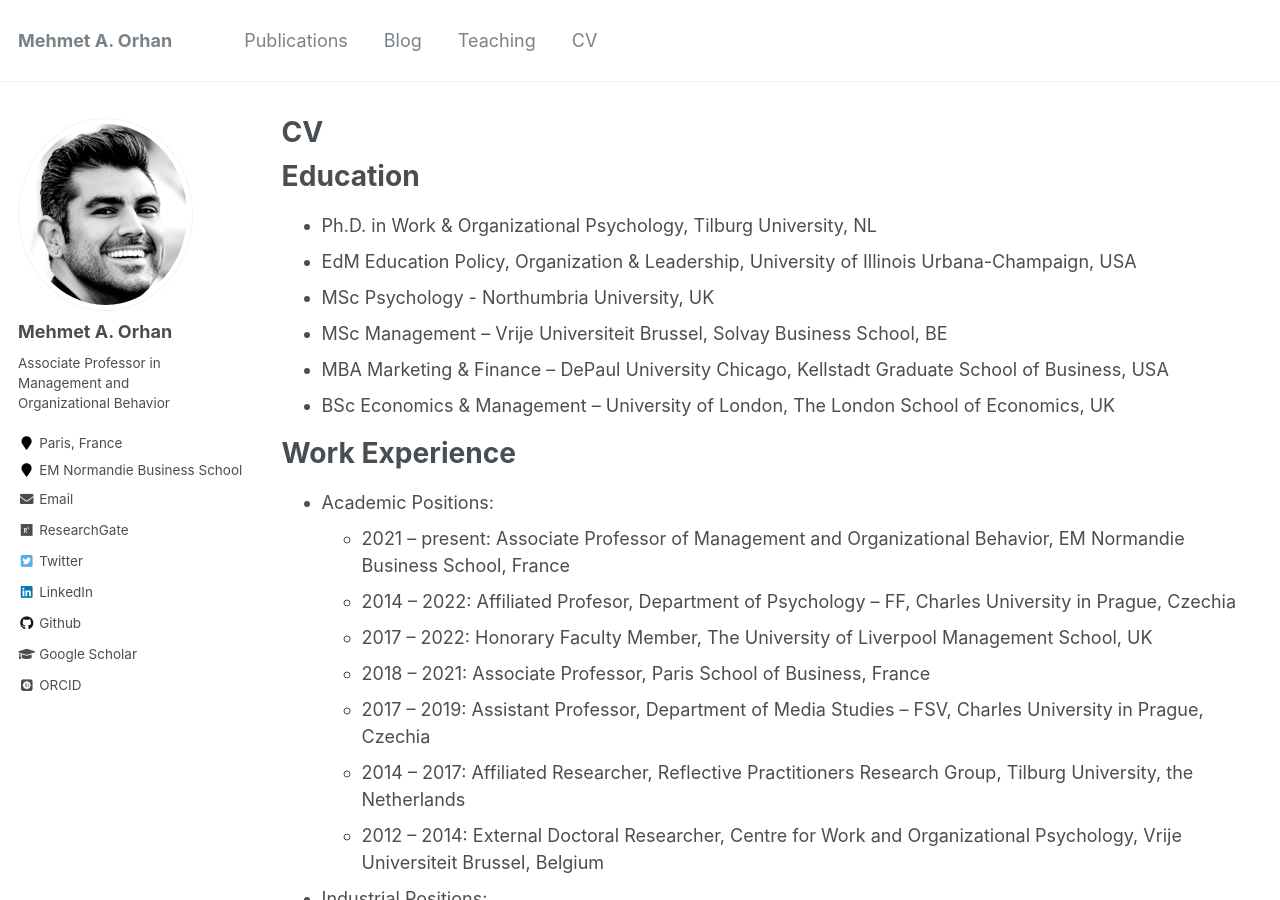
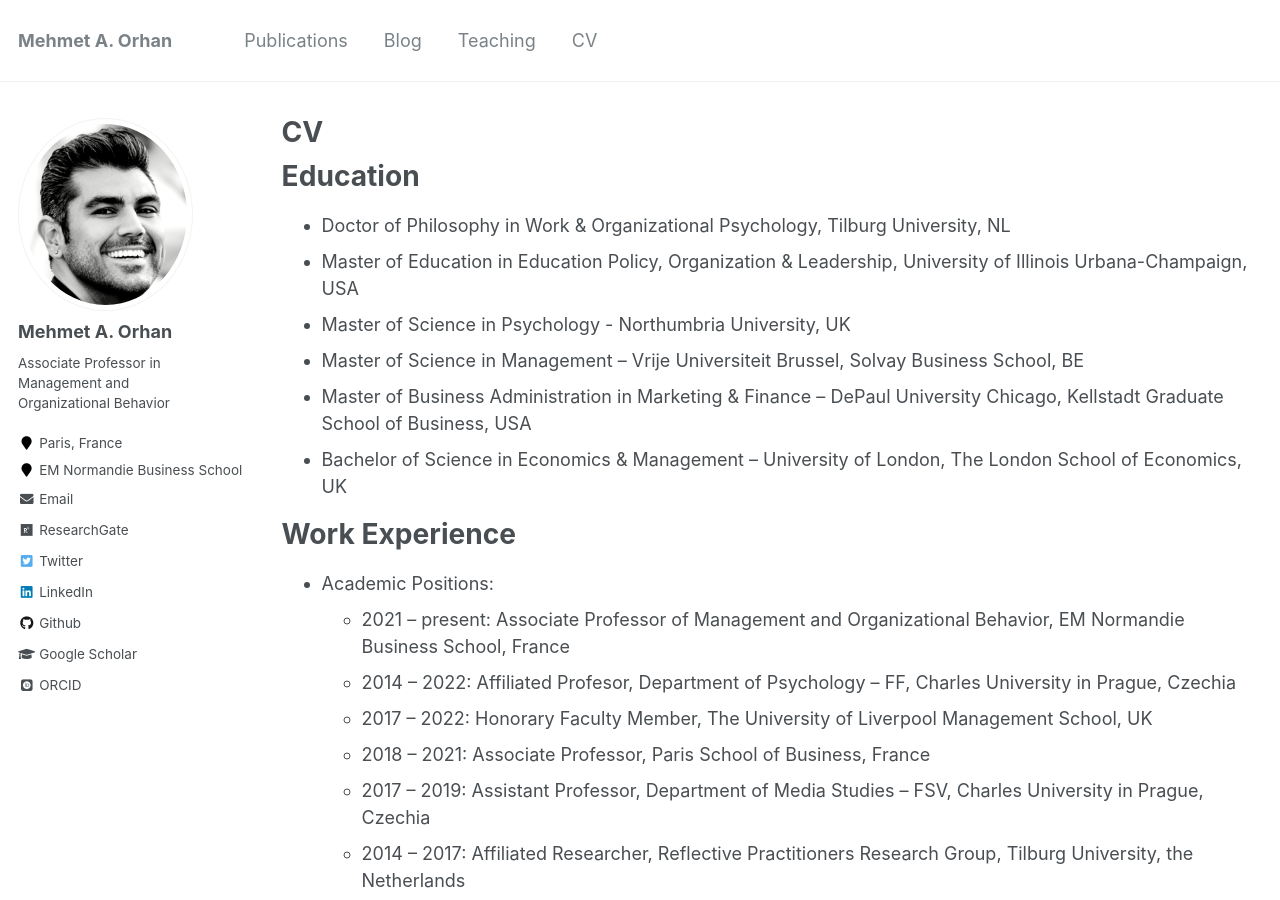
Before and after one commit to maorhan/maorhan.github.io, a Jekyll site: the page built from _pages/cv.md, in a window 1280 px wide and 900 px high. Built offline with Jekyll 4.4.1, drawn with Linux system fonts in a browser that asks for light colours; some web fonts are replaced.

Commit message:
Update cv.md

```diff
--- a/_pages/cv.md
+++ b/_pages/cv.md
@@ -11,12 +11,12 @@ redirect_from:
 
 Education
 ======
-* Ph.D. in Work & Organizational Psychology, Tilburg University, NL
-* EdM Education Policy, Organization & Leadership, University of Illinois Urbana-Champaign, USA
-* MSc Psychology - Northumbria University, UK
-* MSc Management – Vrije Universiteit Brussel, Solvay Business School, BE
-* MBA Marketing & Finance – DePaul University Chicago, Kellstadt Graduate School of Business, USA
-* BSc Economics & Management – University of London, The London School of Economics, UK
+* Doctor of Philosophy in Work & Organizational Psychology, Tilburg University, NL
+* Master of Education in Education Policy, Organization & Leadership, University of Illinois Urbana-Champaign, USA
+* Master of Science in Psychology - Northumbria University, UK
+* Master of Science in Management – Vrije Universiteit Brussel, Solvay Business School, BE
+* Master of Business Administration in Marketing & Finance – DePaul University Chicago, Kellstadt Graduate School of Business, USA
+* Bachelor of Science in Economics & Management – University of London, The London School of Economics, UK
 
 Work Experience
 ======
```
